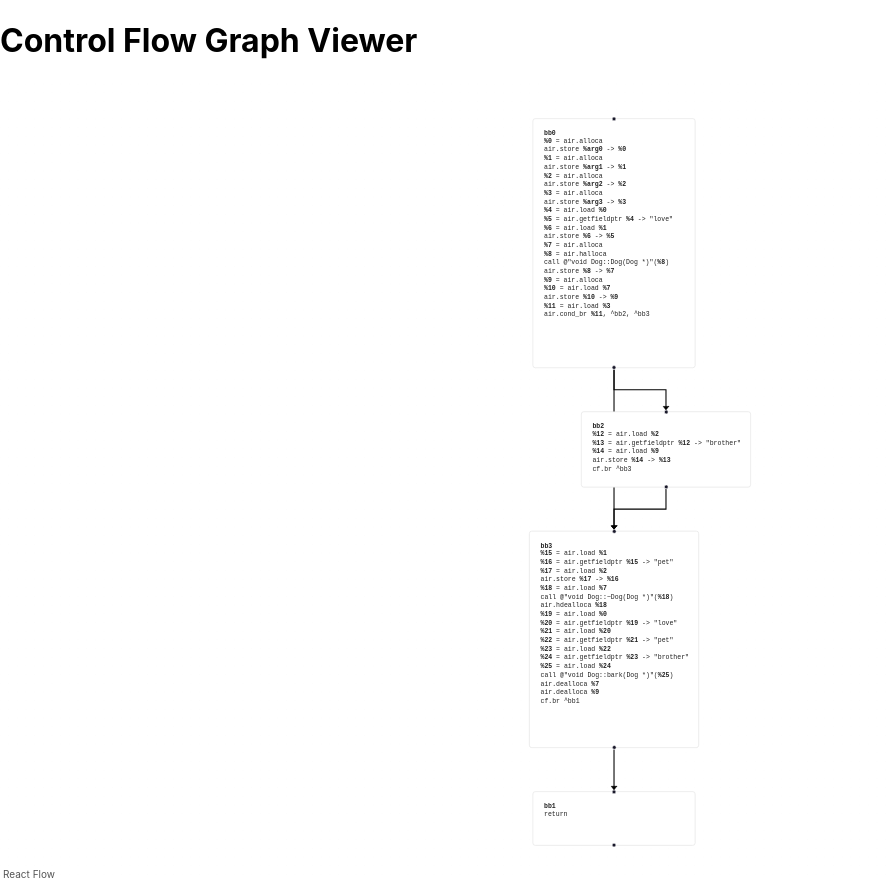
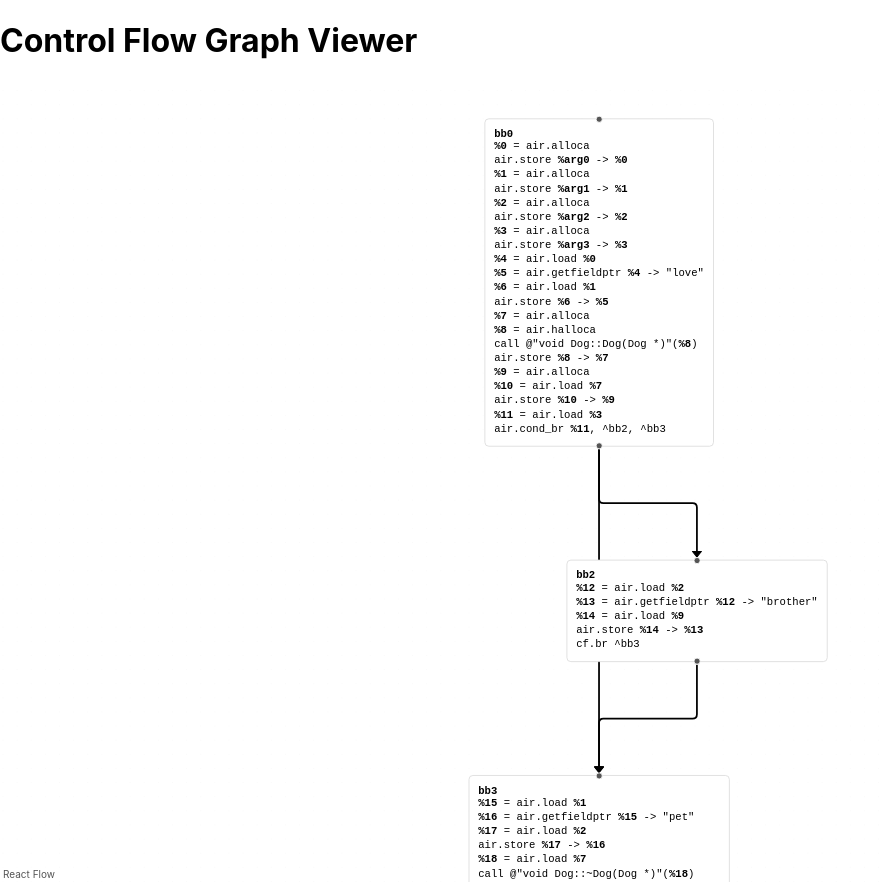
Before and after one commit to SavchenkoValeriy/tau, a React (Create React App) app in the folder ui/trace-viewer/: page / in a window 1280 px wide. Shown: the whole page, without its empty margins (0-890 px from the left). Built offline with nearby package versions, Linux system fonts and the light colour scheme.

Commit message:
Extract basic block into a separate component

```diff
--- /dev/null
+++ b/ui/trace-viewer/src/components/BasicBlock.tsx
@@ -0,0 +1,86 @@
+import React, { useEffect, useRef, useState } from 'react';
+import { Handle, Position, NodeProps } from 'react-flow-renderer';
+
+interface BasicBlockProps extends NodeProps {
+  data: {
+    name: string;
+    code: string[];
+  };
+  updateNodeDimensions: (id: string, width: number, height: number) => void;
+}
+
+const Instruction: React.FC<{ instruction: string }> = ({ instruction }) => {
+  const [mainPart, type] = instruction.split(' : ');
+  const parts = mainPart.split(/(%\w+)/g);
+  const [showHint, setShowHint] = useState(false);
+
+  return (
+    <div
+      style={{
+        whiteSpace: 'nowrap',
+        overflow: 'visible',
+        position: 'relative',
+        marginBottom: '2px'
+      }}
+      onMouseEnter={() => setShowHint(true)}
+      onMouseLeave={() => setShowHint(false)}
+    >
+      {parts.map((part, index) => (
+        part.startsWith('%') ?
+          <strong key={index}>{part}</strong> :
+          <span key={index}>{part}</span>
+      ))}
+      {type && showHint && (
+        <span style={{
+          position: 'absolute',
+          left: '100%',
+          top: '-2px',
+          backgroundColor: 'black',
+          color: 'white',
+          padding: '2px 5px',
+          borderRadius: '3px',
+          whiteSpace: 'nowrap',
+          zIndex: 1000,
+          pointerEvents: 'none',
+        }}>
+          : {type}
+        </span>
+      )}
+    </div>
+  );
+};
+
+const BasicBlock: React.FC<BasicBlockProps> = ({ data, id, updateNodeDimensions }) => {
+  const blockRef = useRef<HTMLDivElement>(null);
+
+  useEffect(() => {
+    if (blockRef.current) {
+      const resizeObserver = new ResizeObserver((entries) => {
+        for (let entry of entries) {
+          const { width, height } = entry.contentRect;
+          updateNodeDimensions(id, width, height);
+        }
+      });
+
+      resizeObserver.observe(blockRef.current);
+
+      return () => {
+        resizeObserver.disconnect();
+      };
+    }
+  }, [id, updateNodeDimensions]);
+
+
+  return (
+    <div ref={blockRef} style={{ padding: '10px', fontFamily: 'monospace', fontSize: '12px', minWidth: '200px' }}>
+      <Handle type="target" position={Position.Top} />
+      <strong>{data.name}</strong>
+      {data.code.map((line: string, i: number) => (
+        <Instruction key={i} instruction={line} />
+      ))}
+      <Handle type="source" position={Position.Bottom} />
+    </div>
+  );
+};
+
+export default BasicBlock;
--- a/ui/trace-viewer/src/components/CFGViewer.tsx
+++ b/ui/trace-viewer/src/components/CFGViewer.tsx
@@ -1,14 +1,17 @@
-import React from 'react';
+import React, { useCallback, useEffect, useMemo, useState } from 'react';
 import ReactFlow, {
   Node,
   Edge,
   ConnectionLineType,
+  MarkerType,
+  Background,
+  ReactFlowInstance,
   useNodesState,
   useEdgesState,
-  MarkerType,
-  Background
+  NodeProps
 } from 'react-flow-renderer';
 import dagre from 'dagre';
+import BasicBlock from './BasicBlock';
 
 interface CFGData {
   func: {
@@ -21,20 +24,13 @@ interface CFGData {
   };
 }
 
-const getNodeDimensions = (block: CFGData['func']['blocks'][0]) => {
-  const maxLineLength = Math.max(...block.code.map(line => line.split(':')[0].length));
-  const width = Math.max(300, maxLineLength * 7 + 40);
-  const height = Math.max(100, block.code.length * 20 + 40);
-  return { width, height };
-};
-
 const getLayoutedElements = (nodes: Node[], edges: Edge[], direction = 'TB') => {
   const dagreGraph = new dagre.graphlib.Graph();
   dagreGraph.setDefaultEdgeLabel(() => ({}));
-  dagreGraph.setGraph({ rankdir: direction, ranksep: 80, nodesep: 50 });
+  dagreGraph.setGraph({ rankdir: direction, ranksep: 150, nodesep: 150 });
 
   nodes.forEach((node) => {
-    dagreGraph.setNode(node.id, { width: node.width, height: node.height });
+    dagreGraph.setNode(node.id, { width: node.width || 200, height: node.height || 100 });
   });
 
   edges.forEach((edge) => {
@@ -43,114 +39,99 @@ const getLayoutedElements = (nodes: Node[], edges: Edge[], direction = 'TB') =>
 
   dagre.layout(dagreGraph);
 
-  return {
-    nodes: nodes.map((node) => {
+  const layoutedNodes = nodes.map((node) => {
     const nodeWithPosition = dagreGraph.node(node.id);
     return {
       ...node,
       position: {
-          x: nodeWithPosition.x - node.width! / 2,
-          y: nodeWithPosition.y - node.height! / 2,
+        x: nodeWithPosition.x - (node.width || 200) / 2,
+        y: nodeWithPosition.y - (node.height || 100) / 2,
       },
     };
-    }),
-    edges,
-  };
-};
+  });
 
-const beautifyInstruction = (instruction: string) => {
-  const [mainPart, type] = instruction.split(' : ');
-  const beautifiedMain = mainPart.replace(/(%\w+)/g, '<strong>$1</strong>');
-  return { main: beautifiedMain, type };
-};
-
-const Instruction: React.FC<{ instruction: string }> = ({ instruction }) => {
-  const [mainPart, type] = instruction.split(' : ');
-  const parts = mainPart.split(/(%\w+)/g);
-  const [showHint, setShowHint] = React.useState(false);
-
-  return (
-    <div
-      style={{
-        whiteSpace: 'nowrap',
-        overflow: 'visible',
-        position: 'relative',
-        marginBottom: '2px'
-      }}
-      onMouseEnter={() => setShowHint(true)}
-      onMouseLeave={() => setShowHint(false)}
-    >
-      {parts.map((part, index) => (
-        part.startsWith('%') ?
-          <strong key={index}>{part}</strong> :
-          <span key={index}>{part}</span>
-      ))}
-      {type && showHint && (
-        <span style={{
-          position: 'absolute',
-          left: '100%',
-          top: '-2px',
-          backgroundColor: 'black',
-          color: 'white',
-          padding: '2px 5px',
-          borderRadius: '3px',
-          whiteSpace: 'nowrap',
-          zIndex: 1000,
-          pointerEvents: 'none',
-        }}>
-          : {type}
-        </span>
-      )}
-    </div>
-  );
+  return { nodes: layoutedNodes, edges };
 };
 
 const CFGViewer: React.FC<{ data: CFGData }> = ({ data }) => {
-  const initialNodes: Node[] = data.func.blocks.map((block) => {
-    const { width, height } = getNodeDimensions(block);
-    return {
+  const [nodes, setNodes, onNodesChange] = useNodesState([]);
+  const [edges, setEdges, onEdgesChange] = useEdgesState([]);
+  const [isLayoutApplied, setIsLayoutApplied] = useState(false);
+
+  const updateNodeDimensions = useCallback((id: string, width: number, height: number) => {
+    setNodes((nds) =>
+      nds.map((node) => {
+        if (node.id === id) {
+          if (node.width !== width || node.height !== height) {
+            return { ...node, width, height };
+          }
+        }
+        return node;
+      })
+    );
+    setIsLayoutApplied(false);
+  }, [setNodes]);
+
+  const nodeTypes = useMemo(() => ({
+    basicBlock: (props: NodeProps) => (
+      <BasicBlock {...props} updateNodeDimensions={updateNodeDimensions} />
+    ),
+  }), [updateNodeDimensions]);
+
+  const initializeGraph = useCallback(() => {
+    if (data && data.func && data.func.blocks) {
+      const initialNodes: Node[] = data.func.blocks.map((block) => ({
         id: block.name,
+        type: 'basicBlock',
         data: {
-        label: (
-          <div style={{ textAlign: 'left', padding: '10px', fontSize: '12px', fontFamily: 'monospace', width: width - 20 }}>
-            <strong>{block.name}</strong>
-            {block.code.map((line, i) => (
-              <Instruction key={i} instruction={line} />
-            ))}
-          </div>
-        )
+          name: block.name,
+          code: block.code,
         },
+        position: { x: 0, y: 0 },
         style: {
-        width,
-        height,
           border: '1px solid #ddd',
           borderRadius: '5px',
           backgroundColor: 'white',
         },
-      position: { x: 0, y: 0 },
-      width,
-      height
-    };
-  });
+      }));
 
       const initialEdges: Edge[] = data.func.blocks.flatMap((block) =>
         block.edges.map((target) => ({
           id: `${block.name}-${data.func.blocks[target].name}`,
           source: block.name,
           target: data.func.blocks[target].name,
-      type: ConnectionLineType.Step,
+          type: ConnectionLineType.SmoothStep,
           style: { stroke: '#000', strokeWidth: 2 },
-      markerEnd: { type: MarkerType.ArrowClosed, color: '#000' }
+          markerEnd: { type: MarkerType.ArrowClosed, color: '#000' },
         }))
       );
 
-  const { nodes: layoutedNodes, edges: layoutedEdges } = getLayoutedElements(
-    initialNodes,
-    initialEdges
-  );
+      setNodes(initialNodes);
+      setEdges(initialEdges);
+      setIsLayoutApplied(false);
+    }
+  }, [data, setNodes, setEdges]);
 
-  const [nodes, setNodes, onNodesChange] = useNodesState(layoutedNodes);
-  const [edges, setEdges, onEdgesChange] = useEdgesState(layoutedEdges);
+  useEffect(() => {
+    initializeGraph();
+  }, [initializeGraph]);
+
+  useEffect(() => {
+    if (!isLayoutApplied && nodes.length > 0 && edges.length > 0) {
+      const { nodes: layoutedNodes, edges: layoutedEdges } = getLayoutedElements(nodes, edges);
+      setNodes(layoutedNodes);
+      setEdges(layoutedEdges);
+      setIsLayoutApplied(true);
+    }
+  }, [nodes, edges, isLayoutApplied, setNodes, setEdges]);
+
+  const onInit = useCallback((reactFlowInstance: ReactFlowInstance) => {
+    reactFlowInstance.fitView({ padding: 0.2 });
+  }, []);
+
+  if (nodes.length === 0) {
+    return <div>Loading CFG...</div>;
+  }
 
   return (
     <div style={{ height: '800px', width: '100%' }}>
@@ -159,6 +140,8 @@ const CFGViewer: React.FC<{ data: CFGData }> = ({ data }) => {
         edges={edges}
         onNodesChange={onNodesChange}
         onEdgesChange={onEdgesChange}
+        nodeTypes={nodeTypes}
+        onInit={onInit}
         fitView
         attributionPosition="bottom-left"
         minZoom={0.1}
```
Lines whose indentation alone changed are shown as unchanged.
